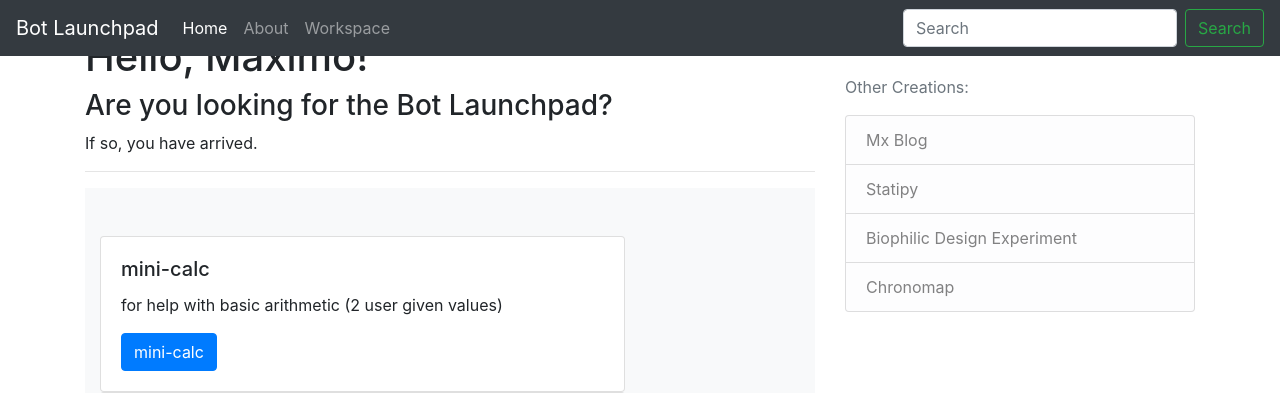
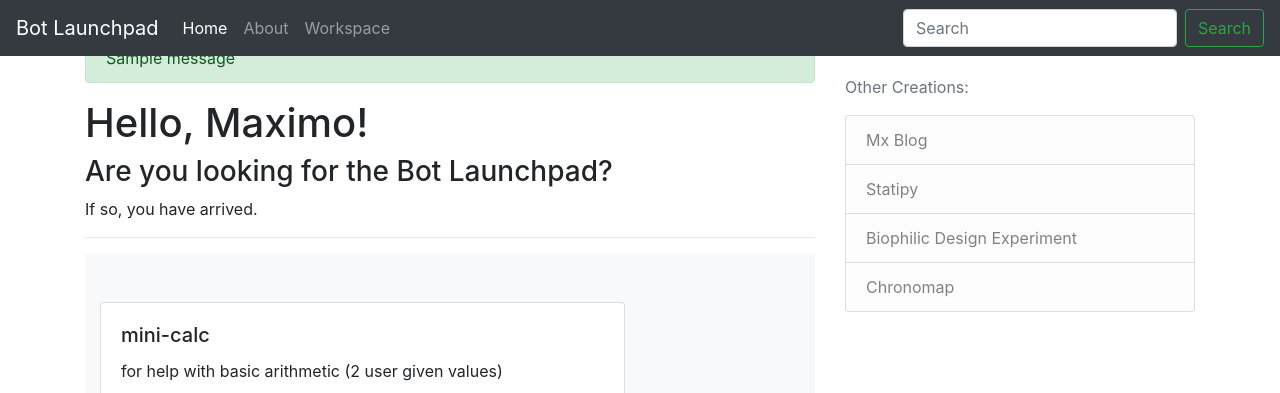
Before and after one commit to mxayon/bot-launchpad, a Flask app: page / in a window 1280 px wide. Shown: the top 393 px of the page. Run offline with Flask 2, Linux system fonts and the light colour scheme; one stand-in notice (Sample message) is shown; some libraries are stand-ins or nearby versions.

Commit message:
implements flash on layout

```diff
--- a/app/templates/layout.html
+++ b/app/templates/layout.html
@@ -52,7 +52,16 @@
         <hr>
         <div class="row">
           <div class="col-md-8">
-            {% block content %} {% endblock content %}
+            {% with messages = get_flashed_messages(with_categories=true) %}
+              {% if messages %}
+                {% for category, message in messages %}
+                  <div class="alert alert-{{ category }}">
+                    {{ message }}
+                  </div>
+                {% endfor %}
+              {% endif %}
+            {% endwith %}
+            {% block content %} {% endblock %}
           </div>
           <div class="col-md-4">
             <div class="content-section">
```
